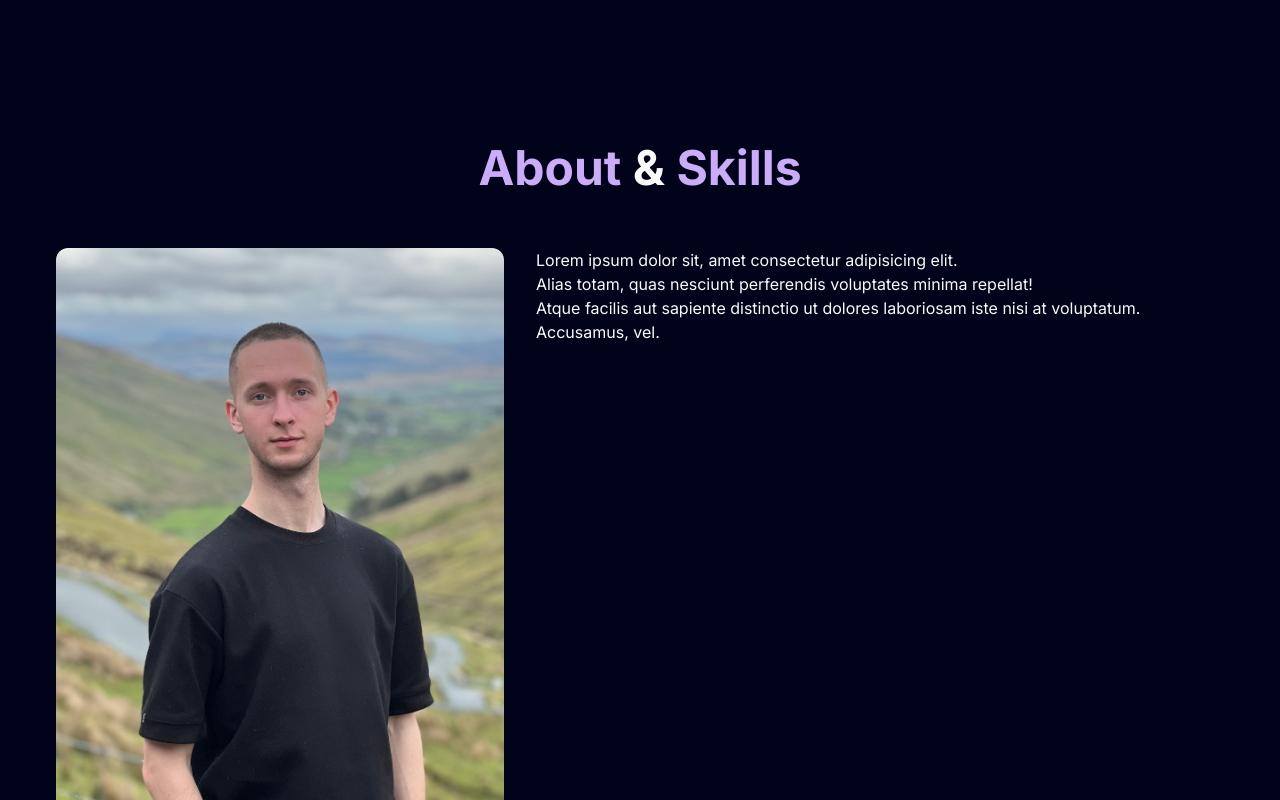
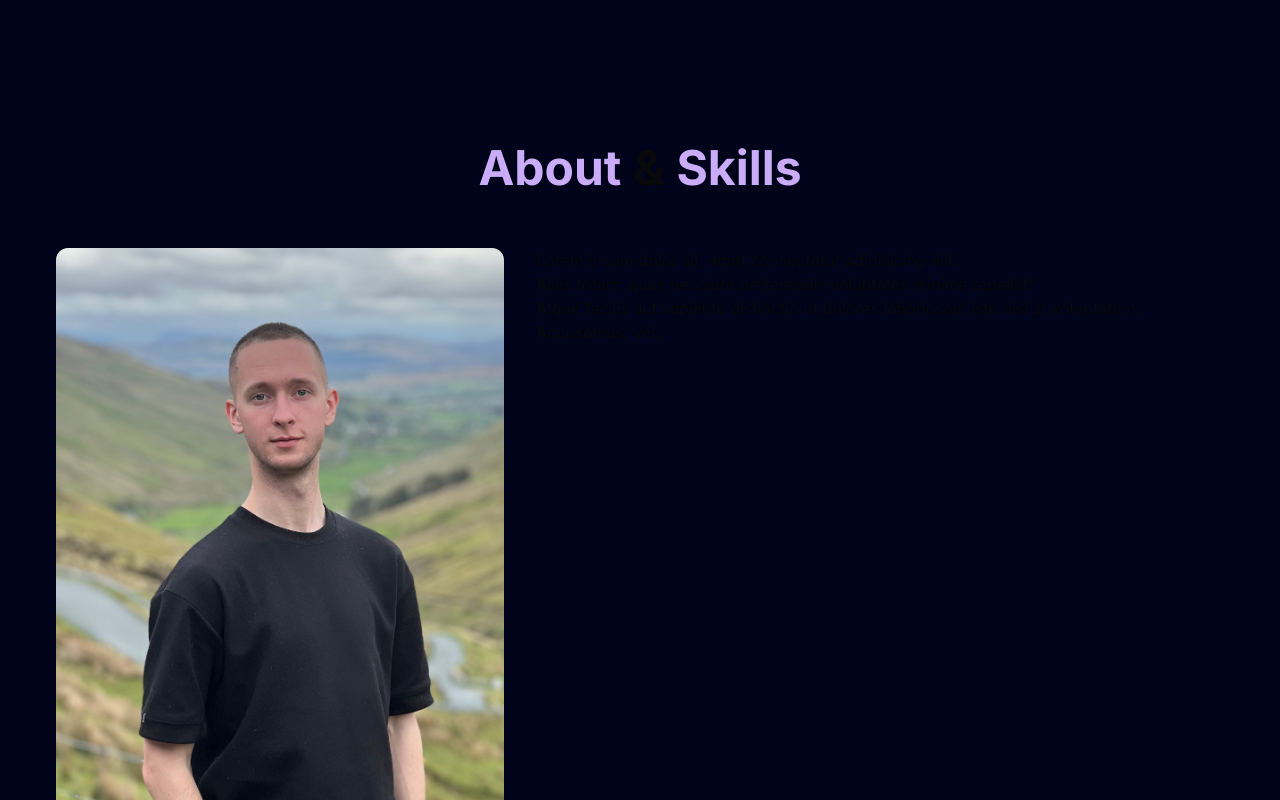
Before and after one commit to DagassaCoop/dev_portfolio, a Next.js app: page /about in a window 1280 px wide. Shown: the top 800 px of the page. Built offline with nearby package versions, Linux system fonts and the light colour scheme.

Commit message:
try: remove provider

```diff
--- a/src/app/layout.tsx
+++ b/src/app/layout.tsx
@@ -29,10 +29,12 @@ export default function RootLayout({
         <link rel="icon" href="/jsm-logo.png" sizes="any" />
       </head>
       <body className={inter.className}>
-        <BaseProvider>
+        {/* <BaseProvider>
           <FloatingNav navItems={navItems} />
           {children}
-        </BaseProvider>
+        </BaseProvider> */}
+        <FloatingNav navItems={navItems} />
+        {children}
       </body>
     </html>
   );
```
